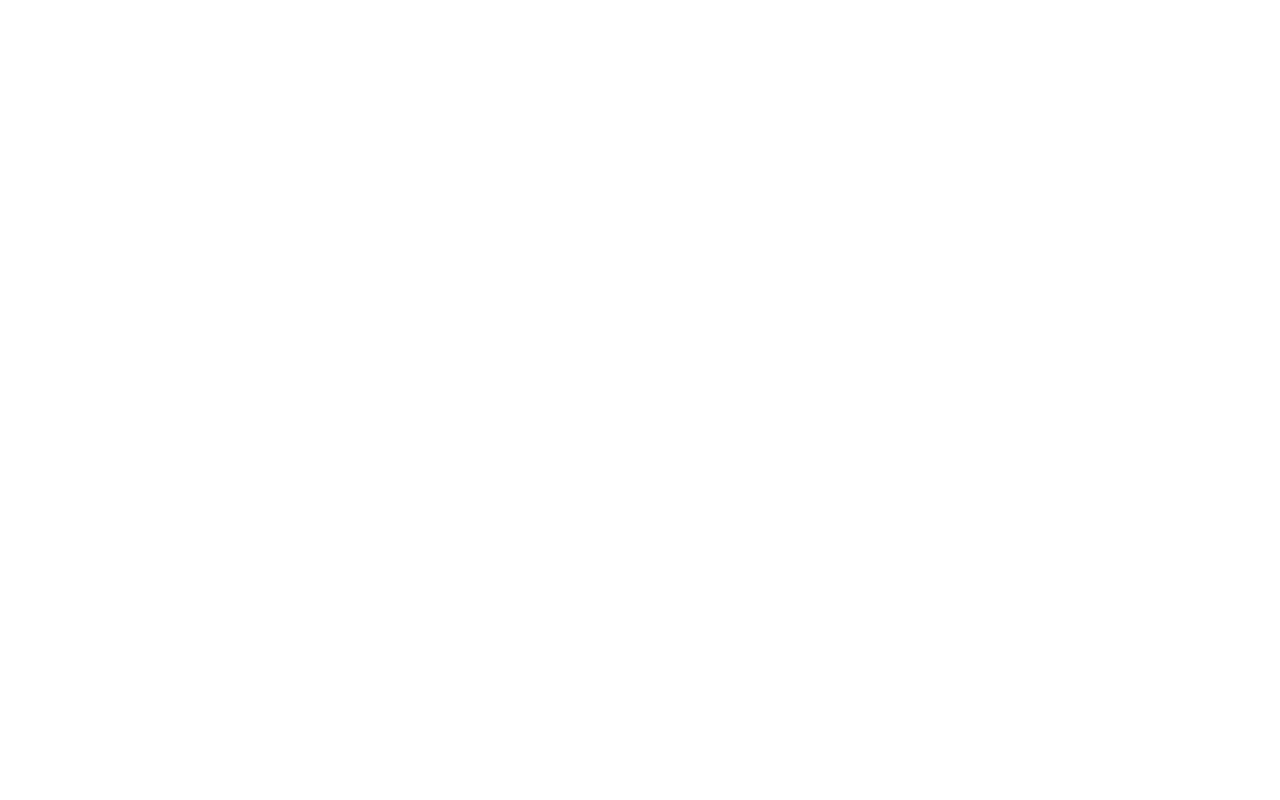
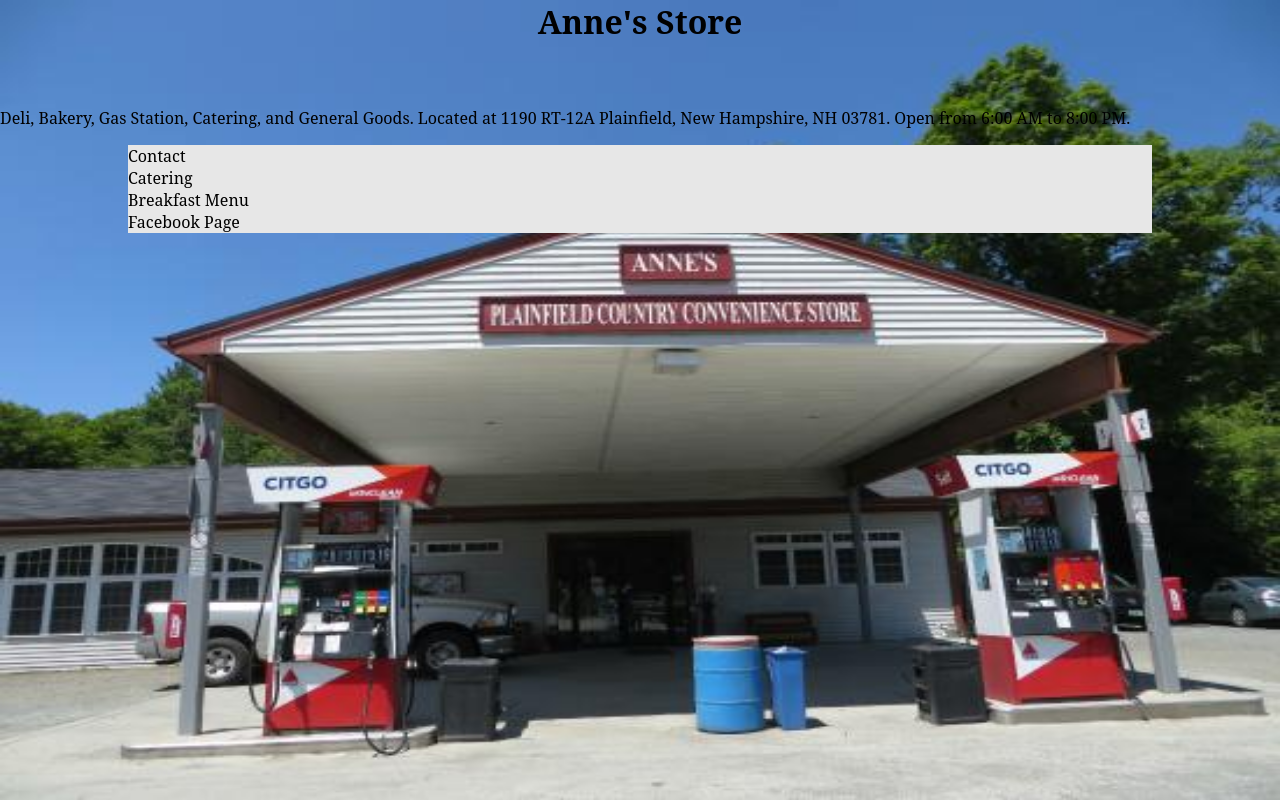
Before and after one commit to legalamb77/AnnesPlainfieldStore, a plain HTML site: page index.html in a window 1280 px wide. Drawn offline with Linux system fonts and the light colour scheme.

Commit message:
basic skeleton of site added

```diff
--- a/index.html
+++ b/index.html
@@ -2,21 +2,22 @@
 <html>
     <head>
         <link rel="stylesheet" href="static/style.css">
-        <title>Anne's Plainfield Country Convenience<\title>
-    <\head>
+        <title> Anne's Plainfield Country Convenience | Plainfield NH </title>
+    </head>
     <body class="Store-Main-Page">
         <div id="Introduction">
+            <h1>Anne's Store</h1>
             <p class="block">
                 Deli, Bakery, Gas Station, Catering, and General Goods.
                 Located at 1190 RT-12A Plainfield, New Hampshire, NH 03781.
                 Open from 6:00 AM to 8:00 PM.
-            <\p>
+            </p>
             <ul class="options">
-                <li><a class="button" href="contact.html">Contact<\a><\li>
-                <li><a class="button" href="assets/CateringMenu.pdf">Catering<\a><\li>
-                <li><a class="button" href="assets/BreakfastMenu.pdf">Breakfast Menu<\a><\li>
-                <li><a class="button" href="https://www.facebook.com/annesplainfieldstore/">Facebook Page<\a><\li>
-            <\ul>
-        <\div>
-    <\body>
-<\html>
+                <li><a class="button" href="~/Documents/Projects/PlainfieldSite/contact.html">Contact</a></li>
+                <li><a class="button" href="~/Documents/Projects/PlainfieldSite/assets/CateringMenu.pdf">Catering</a></li>
+                <li><a class="button" href="~/Documents/Projects/PlainfieldSite/assets/BreakfastMenu.pdf">Breakfast Menu</a></li>
+                <li><a class="button" href="https://www.facebook.com/annesplainfieldstore/">Facebook Page</a></li>
+            </ul>
+        </div>
+    </body>
+</html>
--- a/static/style.css
+++ b/static/style.css
@@ -0,0 +1,61 @@
+* {
+    margin: 0;
+    padding: 0;
+}
+
+html {
+    height: 100%;
+}
+
+body {
+    margin: 0;
+    padding: 0;
+    overflow-x: hidden;
+    overflow-y: hidden;
+    font-family: 'serif';
+    background-color: transparent;
+}
+
+#title h1 {
+    text-align: center;
+}
+
+.Store-Main-Page {
+    background-image: url('../assets/annes-store.jpg');
+    background-repeat: no-repeat;
+    background-attachment: fixed;
+    background-size: 100% 100%;
+}
+
+#Introduction h1 {
+    margin-bottom: 2em;
+    text-align: center;
+}
+
+#Introduction .block {
+    text-align: justify;
+    text-justify: inter-word;
+    margin: 1em 0;
+}
+
+ul .options {
+    list-style-type: none;
+    text-align: center;
+    margin: 0 auto;
+    padding: 0px;
+    text-size: 1em;
+}
+
+ul .button {
+    display:block;
+    color:black;
+    text-decoration:none;
+    width:80%;
+    margin: 0 auto;
+    background-color:#e7e7e7;
+    border:0;
+}
+
+.button:hover {
+    box-shadow: 0px 0px 5px rgba(0.5,0.5,0.5,0.5);
+}
```
Also changed, not shown: assets/annes-store.jpg (added), assets/recognition.jpg (added).
